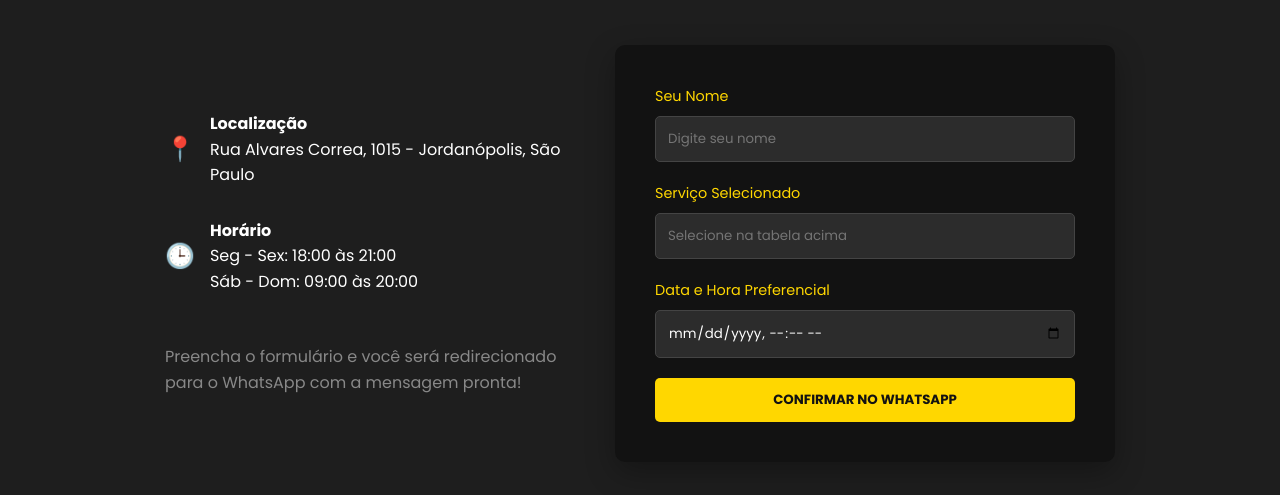
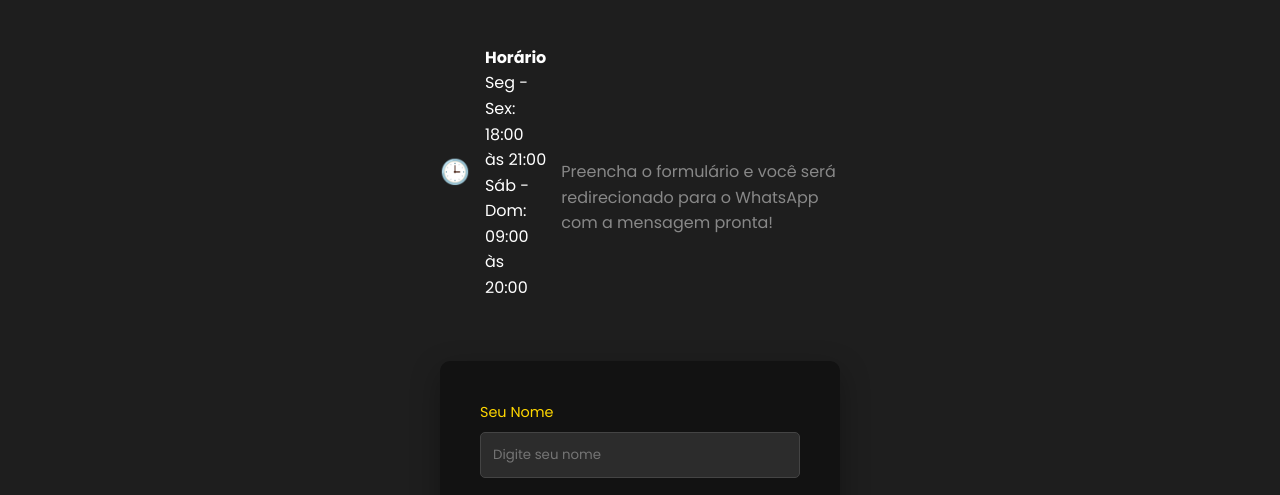
Before and after one commit to Klebolt/Vitu-s-Barber, a plain HTML site: page Vitu´s Barber/index.html in a window 1280 px wide. Shown: the part 2944-3439 px from the top of the page. Drawn offline with nearby package versions, Linux system fonts and the light colour scheme.

Commit message:
Update index.html

```diff
--- a/Vitu´s Barber/index.html
+++ b/Vitu´s Barber/index.html
@@ -595,12 +595,12 @@
             <div class="booking-wrapper">
                 <div class="info-box">
                     <div class="info-item">
-                        <div class="info-icon">📍</div>
+                        <!--<div class="info-icon">📍</div>
                         <div>
                             <h4>Localização</h4>
                             <p>Rua Alvares Correa, 1015 - Jordanópolis, São Paulo</p>
                         </div>
-                    </div>
+                    </div>-->
                     <div class="info-item">
                         <div class="info-icon">🕒</div>
                         <div>
```
